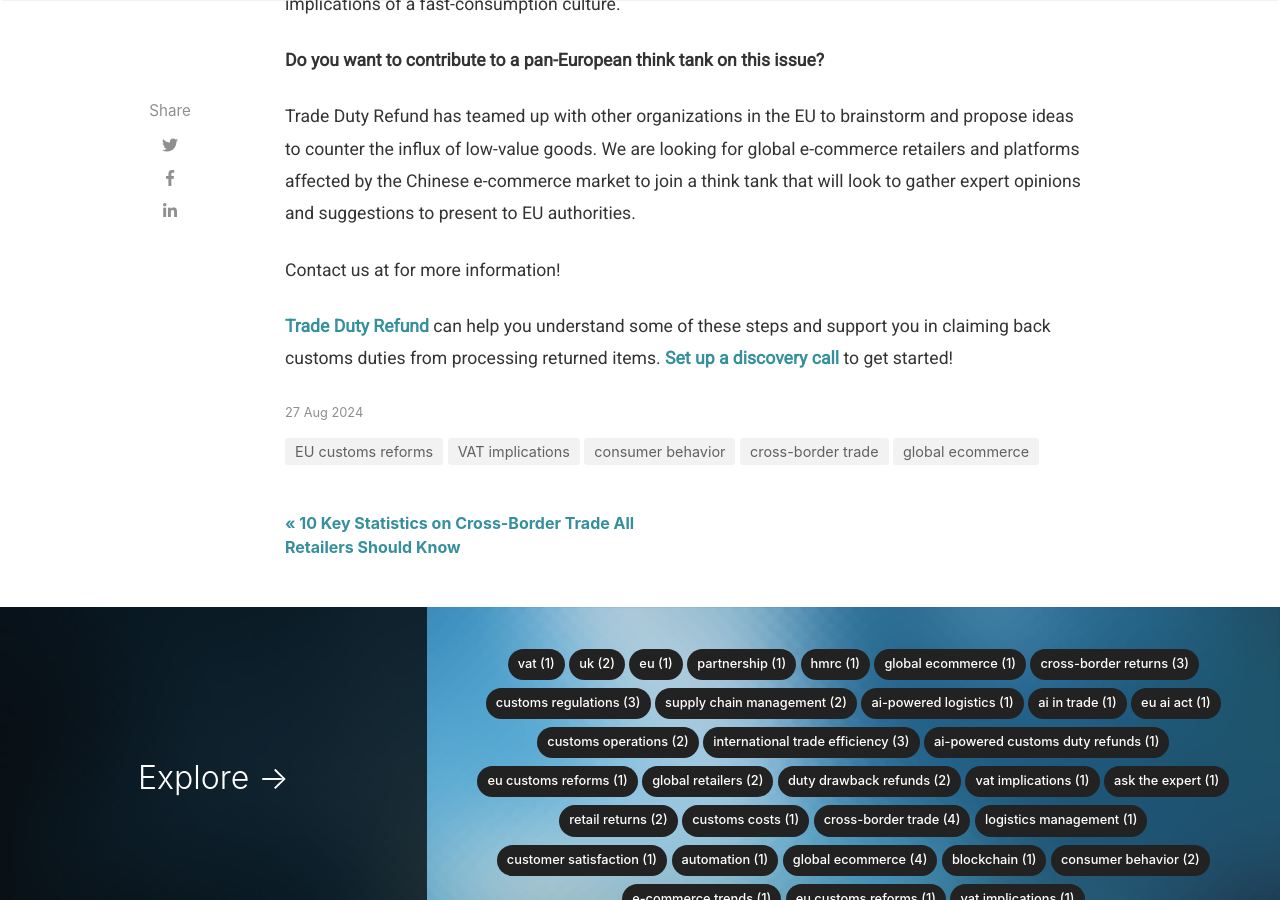
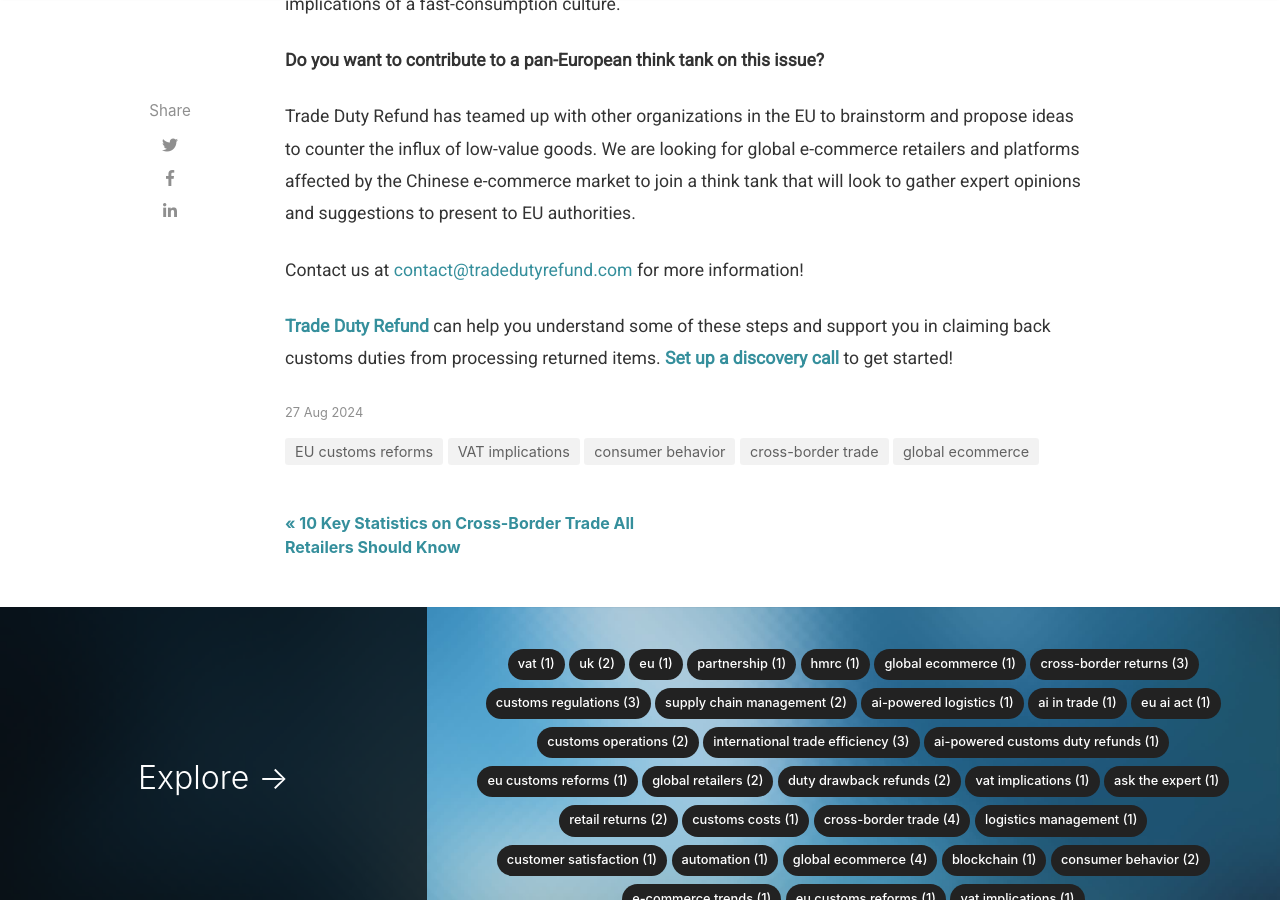
Before and after one commit to madeInLagny/TDR-EN-BLOG, a Jekyll site: the page built from _posts/2024-08-27-how-are-low-value-e-commerce-goods-from-china-impacting-the-european-union-market.md, in a window 1280 px wide and 900 px high, scrolled down 2886 px. Built offline with Jekyll 4.4.1, drawn with Linux system fonts in a browser that asks for light colours; nearby versions of some CDN libraries; some web fonts are replaced; comment, search, counter and statistics services are not loaded.

Commit message:
email link debugged

```diff
--- a/_posts/2024-08-27-how-are-low-value-e-commerce-goods-from-china-impacting-the-european-union-market.md
+++ b/_posts/2024-08-27-how-are-low-value-e-commerce-goods-from-china-impacting-the-european-union-market.md
@@ -35,6 +35,6 @@
 
 Trade Duty Refund has teamed up with other organizations in the EU to brainstorm and propose ideas to counter the influx of low-value goods. We are looking for global e-commerce retailers and platforms affected by the Chinese e-commerce market to join a think tank that will look to gather expert opinions and suggestions to present to EU authorities.
 
-Contact us at [](mailto:contact@tradedutyrefund.com) for more information!
+Contact us at [contact@tradedutyrefund.com](mailto:contact@tradedutyrefund.com) for more information!
 
 [**Trade Duty Refund**](https://tradedutyrefund.com) can help you understand some of these steps and support you in claiming back customs duties from processing returned items. [**Set up a discovery call**](https://zcal.co/i/ipvlgNrr) to get started!
```
Also changed, not shown: README.md.
